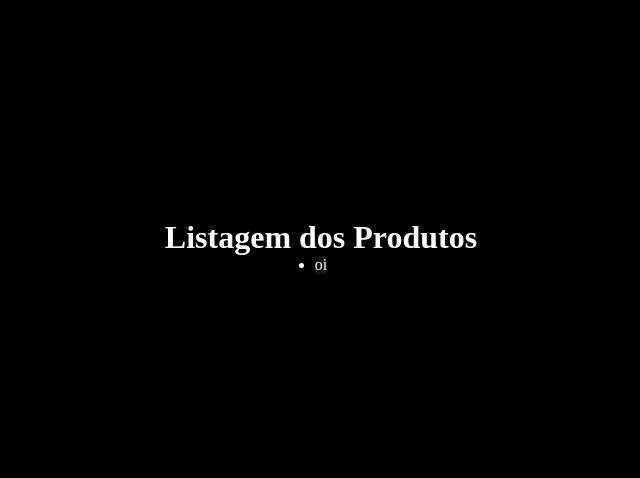
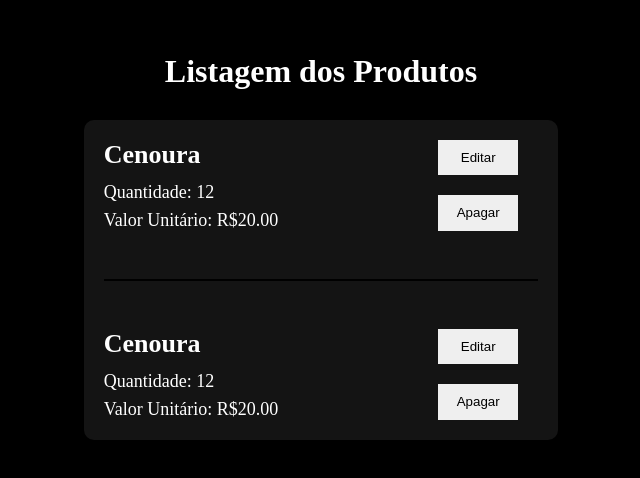
Before and after one commit to Rayrarpa/armazem, an Electron app: page pages/listing.html in a window 800 px wide. Shown: the part 154-632 px from the top of the page, without its empty margins (79-719 px from the left). Drawn offline with Linux system fonts and the light colour scheme.

Commit message:
criação listagem produtos

```diff
--- a/pages/listing.html
+++ b/pages/listing.html
@@ -11,7 +11,29 @@
     <div class="container">
         <h1 class="listT">Listagem dos Produtos</h1>
         <ul class="productL">
-            <li class="product">oi</li>
+            <li class="product">
+                <div class="p1">
+                    <h2 class="productT">Cenoura</h2>
+                    <p class="productI">Quantidade: 12</p>
+                    <p class="productI">Valor Unitário: R$20.00</p>
+                </div>
+                <div class="p2">
+                    <button class="btn">Editar</button>
+                    <button class="btn">Apagar</button>
+                </div>
+            </li>
+            <hr>
+            <li class="product">
+                <div class="p1">
+                    <h2 class="productT">Cenoura</h2>
+                    <p class="productI">Quantidade: 12</p>
+                    <p class="productI">Valor Unitário: R$20.00</p>
+                </div>
+                <div class="p2">
+                    <button class="btn">Editar</button>
+                    <button class="btn">Apagar</button>
+                </div>
+            </li>
         </ul>
     </div>
 </body>
--- a/scss/_variables.scss
+++ b/scss/_variables.scss
@@ -1 +1,2 @@
 $backgroundC: #141414;
+$backgroundB: #d4d4d4;
--- a/scss/create.scss
+++ b/scss/create.scss
@@ -34,6 +34,6 @@
 
     &:hover {
         cursor: pointer;
-        background-color: #d4d4d4;
+        background-color: variables.$backgroundB;
     }
 }
--- a/scss/global.scss
+++ b/scss/global.scss
@@ -16,6 +16,10 @@ body {
     color: white;
 }
 
+ul, ol, li {
+  list-style: none;
+}
+
 .container {
   display: flex;
   justify-content: center;
--- a/scss/listing.scss
+++ b/scss/listing.scss
@@ -1,5 +1,58 @@
 @use 'variables';
 
 .productL {
+    display: flex;
+    flex-direction: column;
+    gap: 3rem;
     background-color: variables.$backgroundC;
+    border-radius: 10px;
+
+    padding: 20px;
+    margin-top: 30px;
+
+    .product {
+        display: flex;
+        flex-direction: row;
+        justify-content: space-between;
+        gap: 10rem;
+
+        .p1 {
+            display: flex;
+            flex-direction: column;
+            gap: 7px;
+
+            .productT {
+                font-size: 26px;
+                margin-bottom: 5px;
+            }
+
+            .productI {
+                font-size: 18px;
+            }
+        }
+
+        .p2 {
+            display: flex;
+            flex-direction: column;
+            justify-content: space-between;
+            padding-right: 20px;
+            gap: 20px;
+
+            .btn {
+                height: 100%;
+                width: 5rem;
+
+                &:hover {
+                    cursor: pointer;
+                    background-color: variables.$backgroundB;
+                }
+            }
+        }
+    }
+
+    hr {
+        width: 100%;
+        height: 2px;
+        background-color: black;
+    }
 }
```
Also changed, not shown: css/global.css, css/listing.css, 2 other files.
